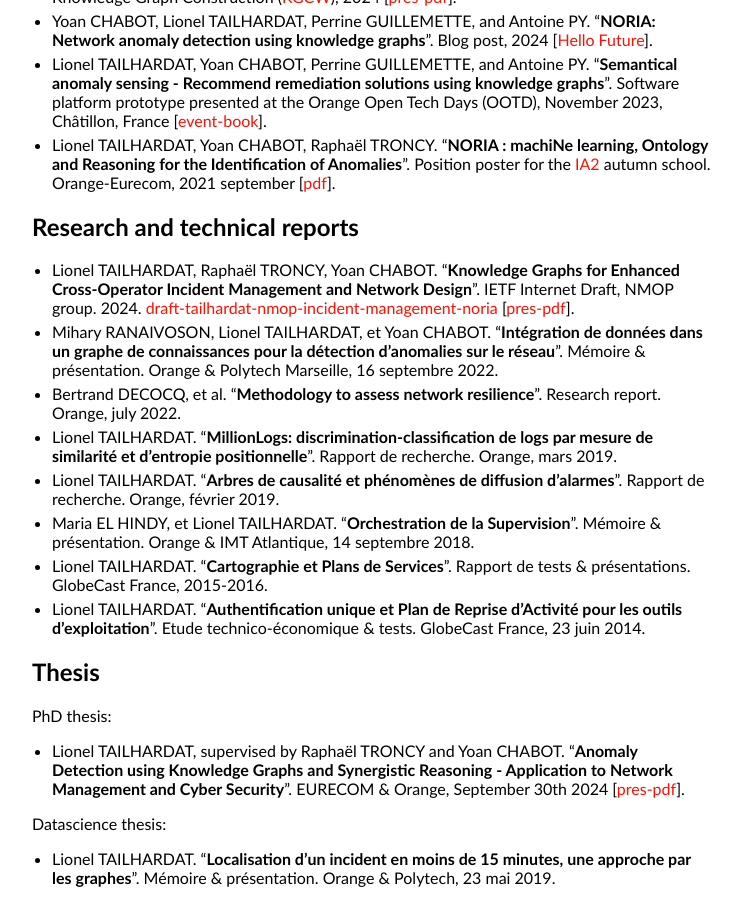
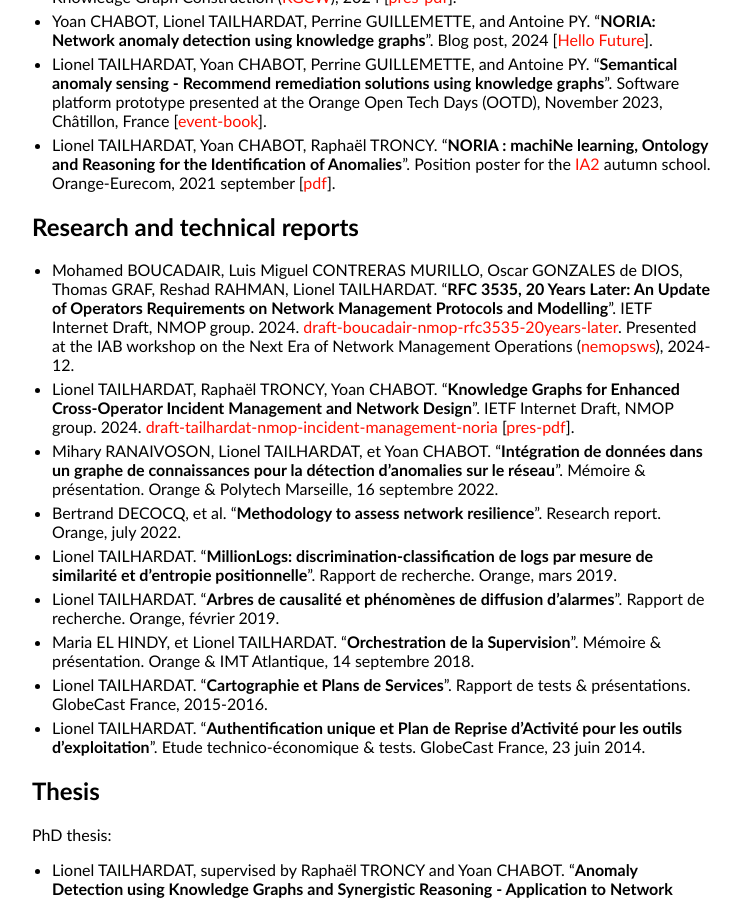
Before and after one commit to GenEars/GenEars.github.io, a Jekyll site: the page built from publications.md, in a window 1280 px wide and 900 px high, scrolled down 1190 px. Shown: the whole window, without its empty margins (258-999 px from the left). Built offline with Jekyll 4.4.1, drawn with Linux system fonts in a browser that asks for light colours.

Commit message:
Added draft-boucadair-nmop-rfc3535-20years-later ref, with IAB workshop relation.
Signed-off-by: lionel.tailhardat <lionel.tailhardat@orange.com>

```diff
--- a/publications.md
+++ b/publications.md
@@ -64,6 +64,10 @@ title: Publications - Lionel TAILHARDAT
 
 ## Research and technical reports
 
+* Mohamed BOUCADAIR, Luis Miguel CONTRERAS MURILLO, Oscar GONZALES de DIOS, Thomas GRAF, Reshad RAHMAN, Lionel TAILHARDAT.
+  "**RFC 3535, 20 Years Later: An Update of Operators Requirements on Network Management Protocols and Modelling**".
+  IETF Internet Draft, NMOP group. 2024. [draft-boucadair-nmop-rfc3535-20years-later](https://datatracker.ietf.org/doc/draft-boucadair-nmop-rfc3535-20years-later/).
+  Presented at the IAB workshop on the Next Era of Network Management Operations ([nemopsws](https://datatracker.ietf.org/group/nemopsws/)), 2024-12.
 * Lionel TAILHARDAT, Raphaël TRONCY, Yoan CHABOT.
   "**Knowledge Graphs for Enhanced Cross-Operator Incident Management and Network Design**".
   IETF Internet Draft, NMOP group. 2024.
```
